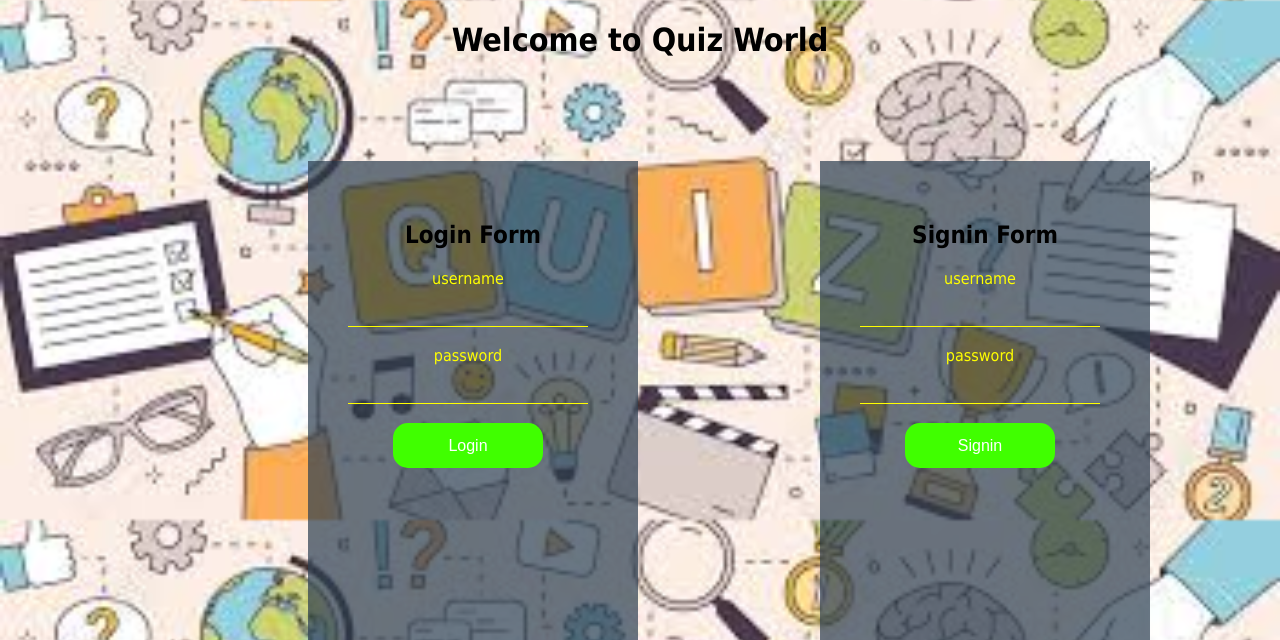
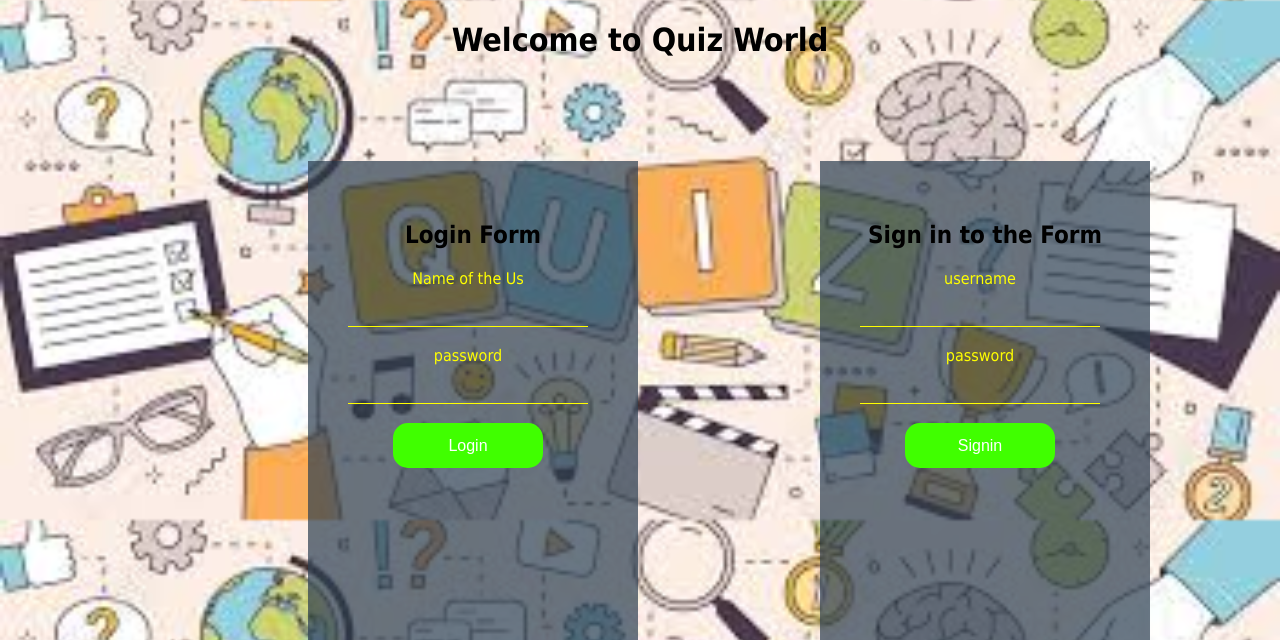
Before and after one commit to sasithavismith/Online-Quiz-system, a PHP site: page /login.php in a window 1280 px wide. Shown: the top 640 px of the page. Run offline with PHP 8.4, Linux system fonts and the light colour scheme.

Commit message:
Update login.php

```diff
--- a/login.php
+++ b/login.php
@@ -14,7 +14,7 @@
 			<h2 class="text-center">Login Form</h2>
 			<form action="validation.php" method="post">
 					<div class="form-group">
-					<label>username</label><br>
+					<label>Name of the Us</label><br>
 					<input type="text" name="username" class="form-control"><br><br>
 					</div>
 
@@ -28,7 +28,7 @@
 		</div>
 
 			<div class="col-lg-7">
-			<h2 class="text-center">Signin Form</h2>
+			<h2 class="text-center">Sign in to the Form</h2>
 			<form action="registration.php" method="post">
 					<div class="form-group">
 					<label>username</label><br>
```
